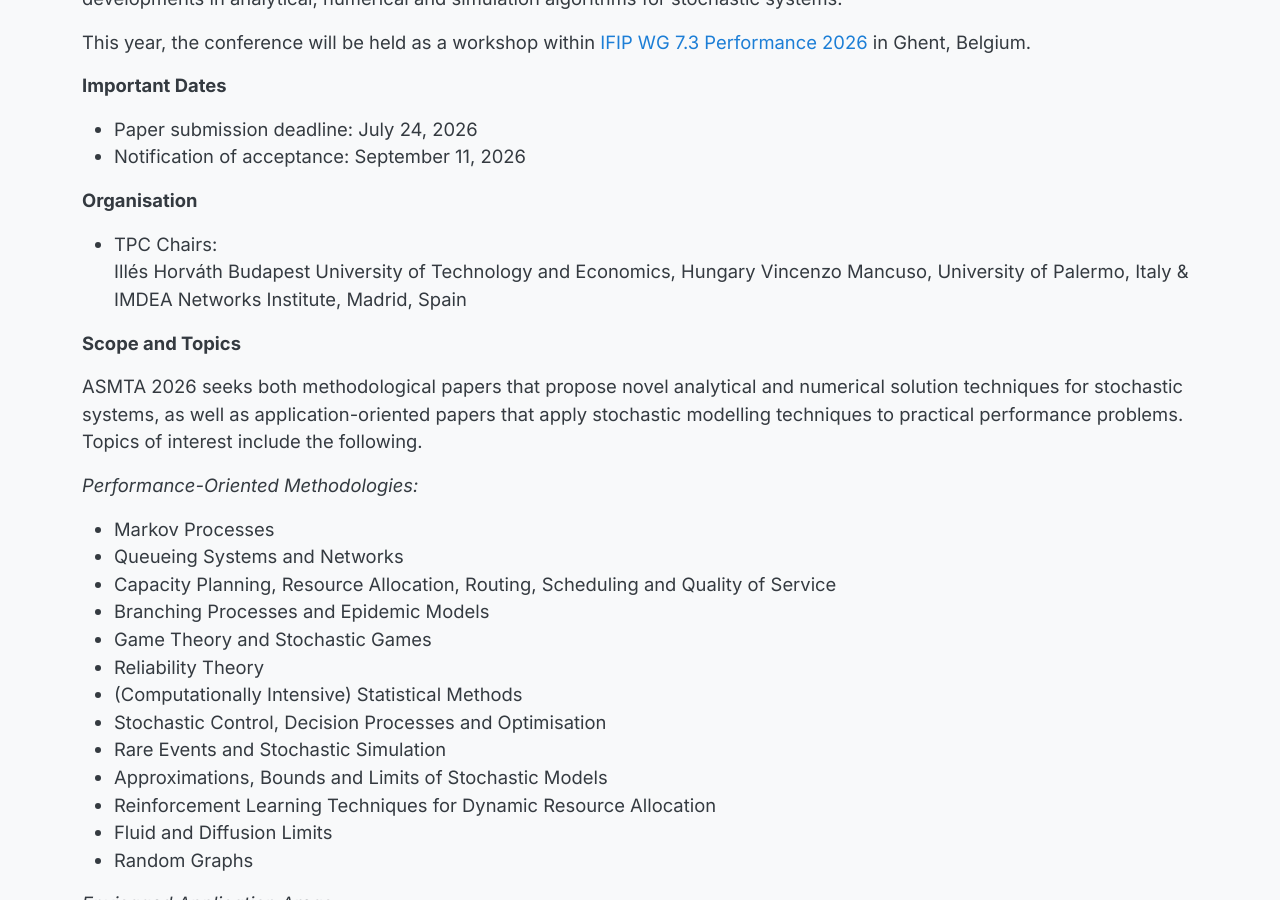
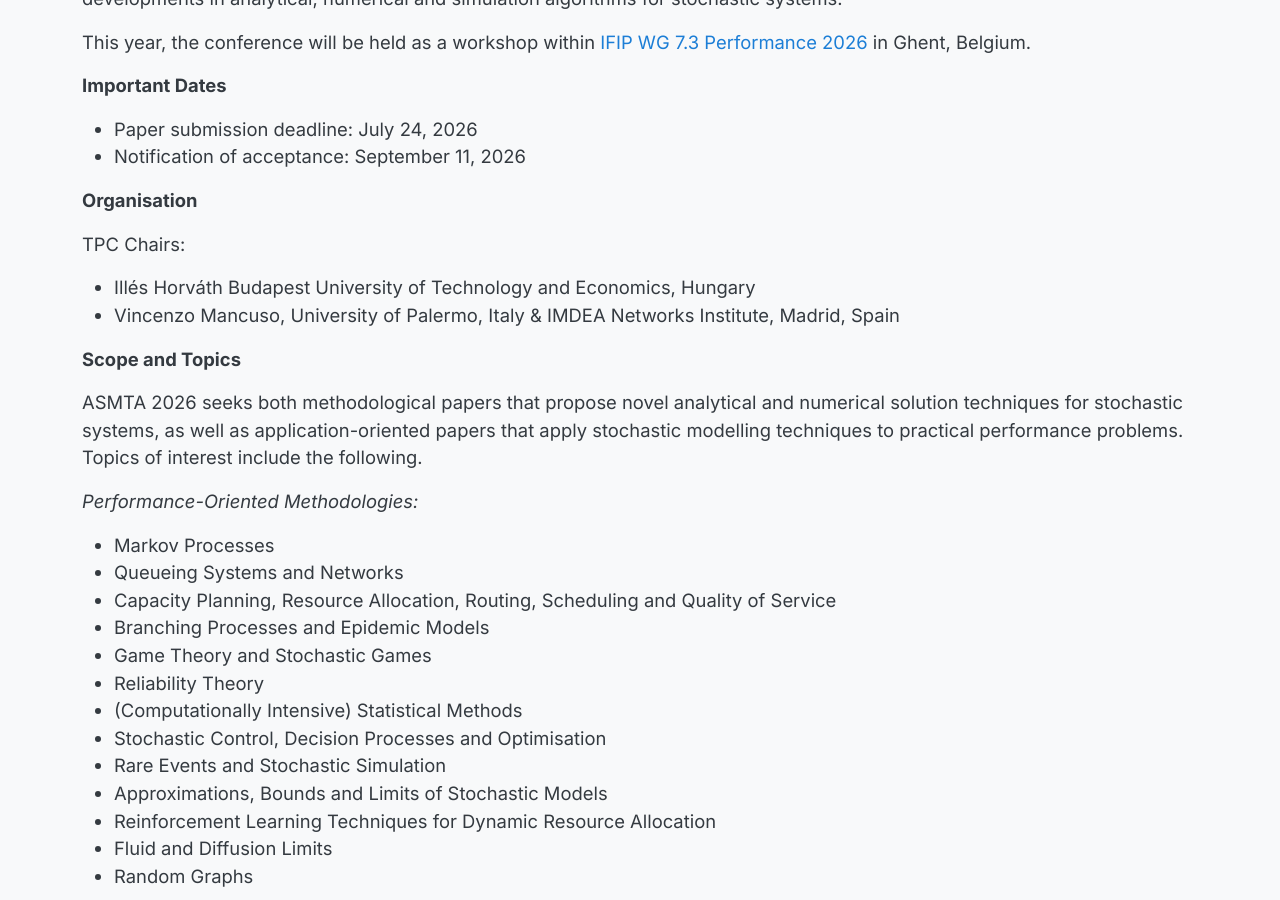
Before and after one commit to asmta/asmta.github.io, a Jekyll site: the page built from call.md, in a window 1280 px wide and 900 px high, scrolled down 384 px. Built offline with Jekyll 4.4.1, drawn with Linux system fonts in a browser that asks for light colours.

```diff
--- a/call.md
+++ b/call.md
@@ -24,9 +24,9 @@ This year, the conference will be held as a workshop within
 
 **Organisation**
 
-- TPC Chairs:
-  Illés Horváth Budapest University of Technology and Economics, Hungary
-  Vincenzo Mancuso, University of Palermo, Italy & IMDEA Networks Institute, Madrid, Spain
+TPC Chairs:
+  - Illés Horváth Budapest University of Technology and Economics, Hungary
+  - Vincenzo Mancuso, University of Palermo, Italy & IMDEA Networks Institute, Madrid, Spain
 
 
 **Scope and Topics**
```
